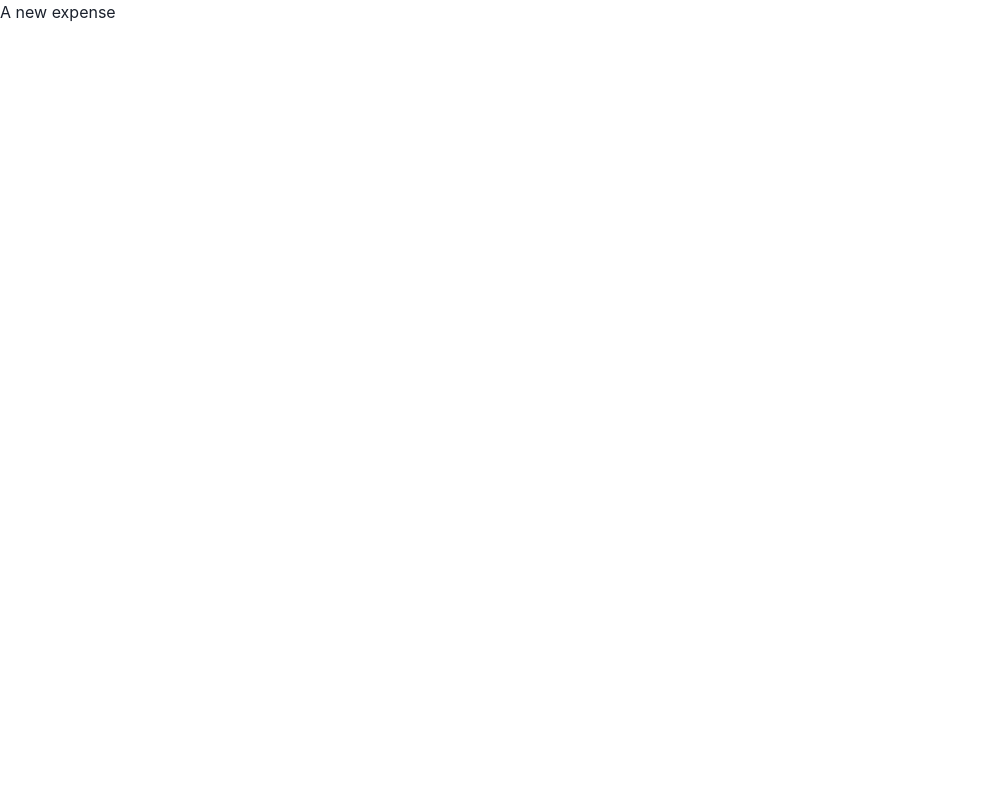
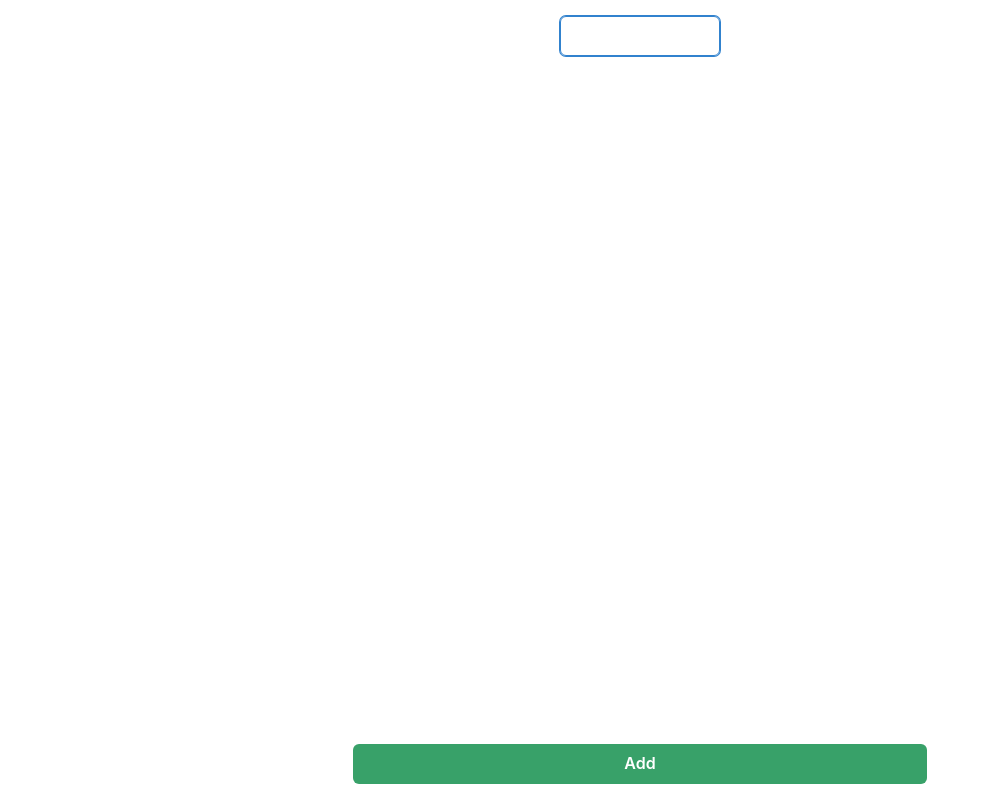
Before and after one commit to Acousticdesk/akicha-finance, a React (Vite) app: page /create-expense in a window 1280 px wide. Shown: the whole page, without its empty margins (0-989 px from the left). Built offline with nearby package versions, Linux system fonts and the light colour scheme.

Commit message:
add ui for the create expense screen

```diff
--- a/src/expenses/components/CreateExpense.tsx
+++ b/src/expenses/components/CreateExpense.tsx
@@ -1,3 +1,36 @@
+import { useRef, useEffect } from "react";
+import { Container, Button, Flex, Input } from "@chakra-ui/react";
+import { useNavigate } from "react-router-dom";
+
 export function CreateExpense() {
-  return "A new expense";
+  const inputRef = useRef<HTMLInputElement>(null);
+  const navigate = useNavigate();
+  useEffect(() => {
+    inputRef.current?.focus();
+  }, []);
+  function handleSubmit() {
+    navigate("/");
+  }
+  return (
+    <Container>
+      <Flex direction="column" h="100vh" justify="space-between" py={4}>
+        <Input
+          display="block"
+          mx="auto"
+          w="160px"
+          ref={inputRef}
+          type="number"
+          name="amount"
+          onKeyUp={(e) => {
+            if (e.code === "Enter") {
+              handleSubmit();
+            }
+          }}
+        />
+        <Button colorScheme="green" onClick={handleSubmit}>
+          Add
+        </Button>
+      </Flex>
+    </Container>
+  );
 }
```
